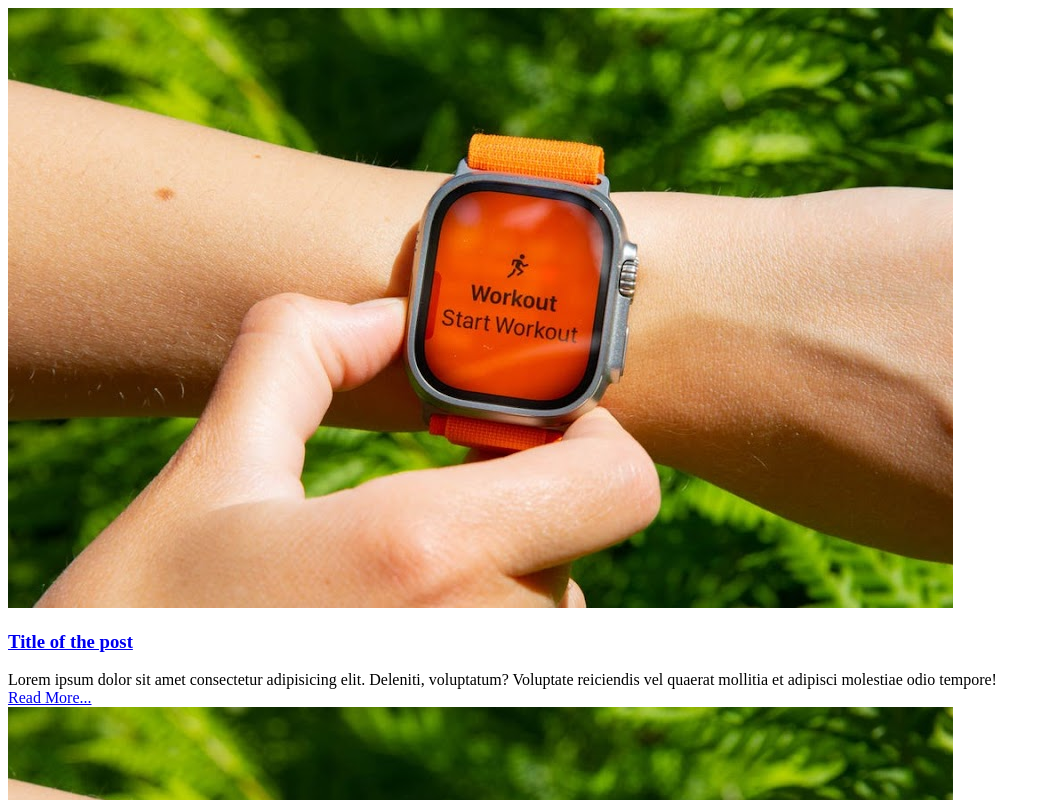
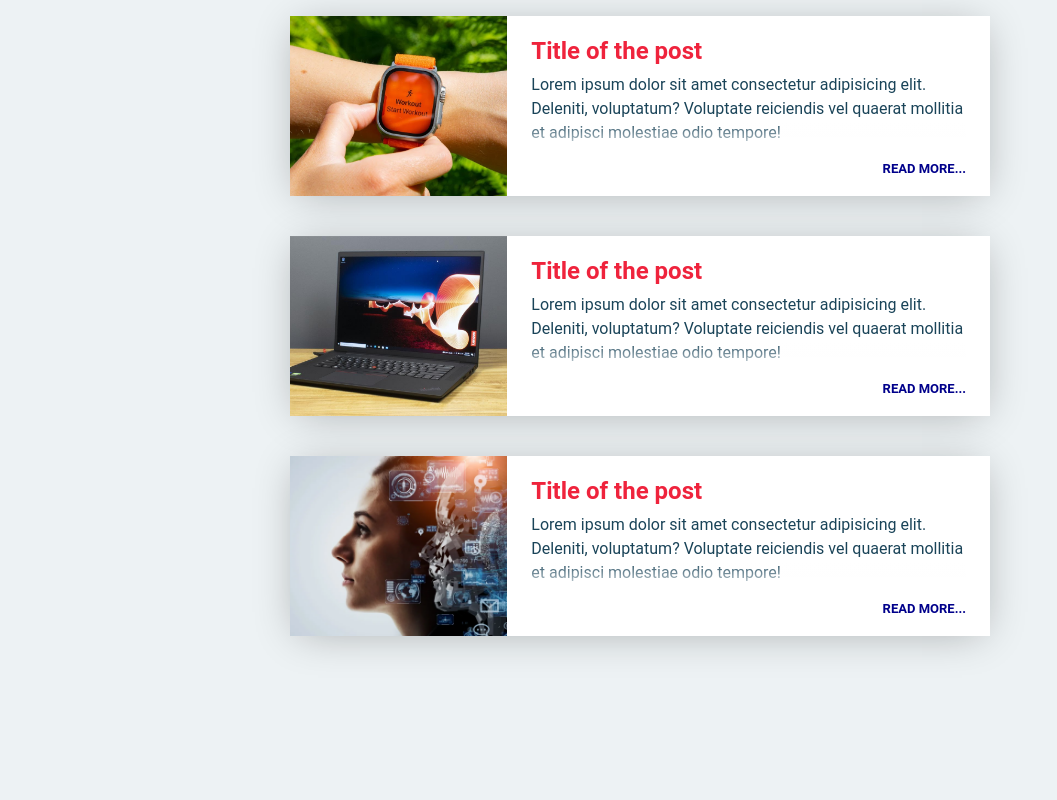
Before and after one commit to Jadslog/05-DisplayPostsSpecificLabel, a plain HTML site: page index.html in a window 1280 px wide. Shown: the top 800 px of the page, without its empty margins (0-1057 px from the left). Drawn offline with Linux system fonts and the light colour scheme.

Commit message:
CSS code added.

```diff
--- a/index.html
+++ b/index.html
@@ -27,7 +27,7 @@
         </div>
         <div class="label-post">
             <a href="#" class="thumb-container">
-                <img src="images/blog-1.jpg" alt="">
+                <img src="images/blog-2.jpeg" alt="">
             </a>
             <div class="text-content">
                 <a href="#" class="post-title-container">
@@ -43,7 +43,7 @@
         </div>
         <div class="label-post">
             <a href="#" class="thumb-container">
-                <img src="images/blog-1.jpg" alt="">
+                <img src="images/blog-3.jpg" alt="">
             </a>
             <div class="text-content">
                 <a href="#" class="post-title-container">
--- a/style.css
+++ b/style.css
@@ -0,0 +1,83 @@
+body {
+    background-color: #edf2f4;
+    display: grid;
+    place-items: center;
+    font-family: "Roboto", sans-serif;
+}
+
+.label-posts-container .label-post img {
+    height: 180px;
+    object-fit: cover;
+    width: 100%;
+    display: flex;
+}
+
+.label-posts-container{
+    display: flex;
+    flex-direction: column;
+    gap: 24px;
+}
+
+.label-posts-container .label-post {
+    background-color: #fff;
+    display: flex;
+    margin: 8px 0;
+    align-items: center;
+    max-width: 700px;
+    box-shadow: 0 4px 40px -8px rgba(0, 0, 0, 0.3);
+}
+
+.label-posts-container .thumb-container {
+    flex: 1;
+}
+
+.label-posts-container .text-content {
+    flex: 2;
+    padding: 16px 24px;
+    display: flex;
+    flex-direction: column;
+}
+
+.label-posts-container .post-title-container {
+    text-decoration: none;
+}
+
+.label-posts-container .post-title-container:hover {
+    text-decoration: underline;
+}
+
+.label-posts-container .post-title {
+    margin: 0;
+    font-size: 24px;
+    margin-bottom: 8px;
+    color: #ef233c;
+}
+
+.label-posts-container .summary {
+    line-height: 1.5;
+    color: #023047;
+    opacity: 0.9;
+    position: relative;
+    height: 80px;
+    overflow: hidden;
+    margin-bottom: 8px;
+}
+
+.label-posts-container .summary::after {
+    content: "";
+    position: absolute;
+    bottom: 0;
+    left: 0;
+    height: 32px;
+    width: 100%;
+    background: linear-gradient(transparent, #fff);
+}
+
+.label-posts-container .read-more-btn {
+    color: darkblue;
+    font-weight: bold;
+    font-size: 13px;
+    text-transform: uppercase;
+    text-decoration: none;
+    align-self: flex-end;
+}
```
